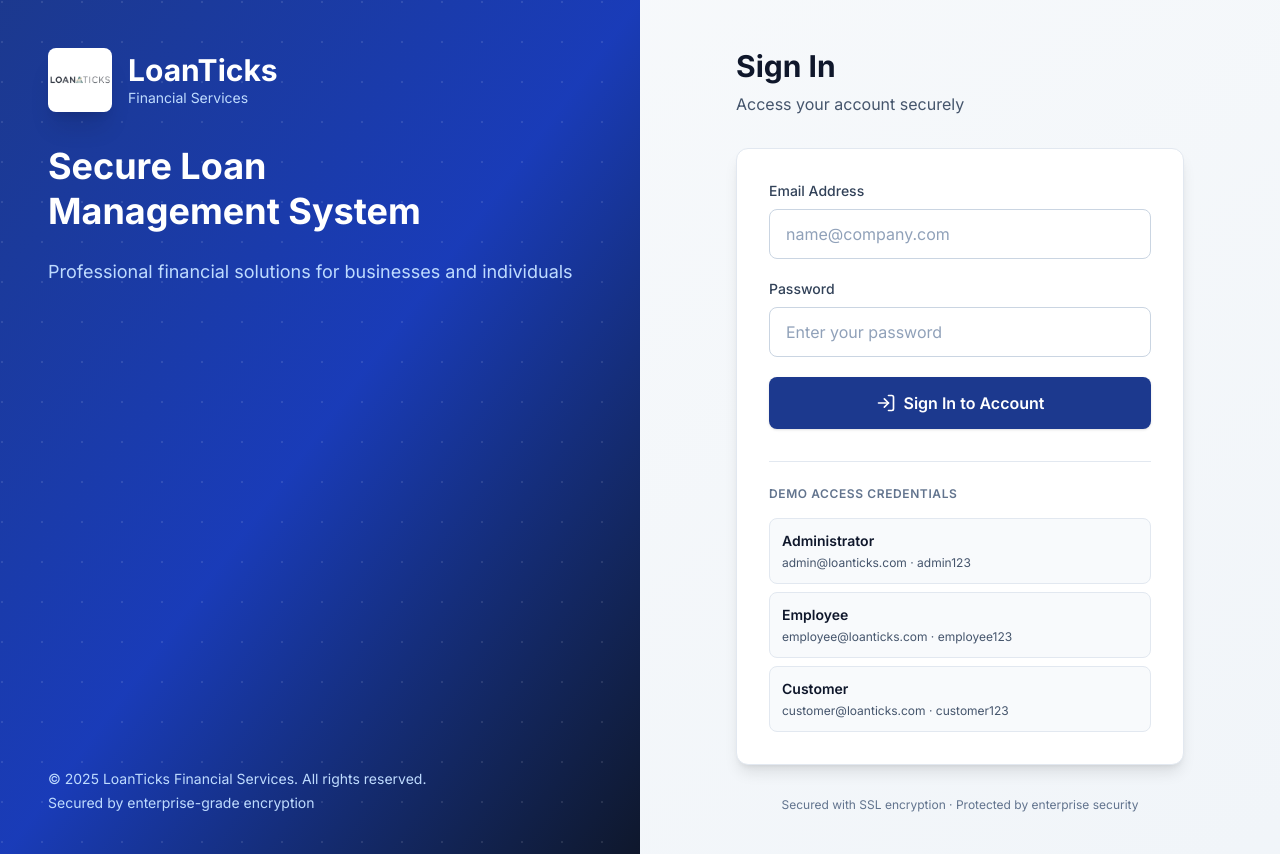
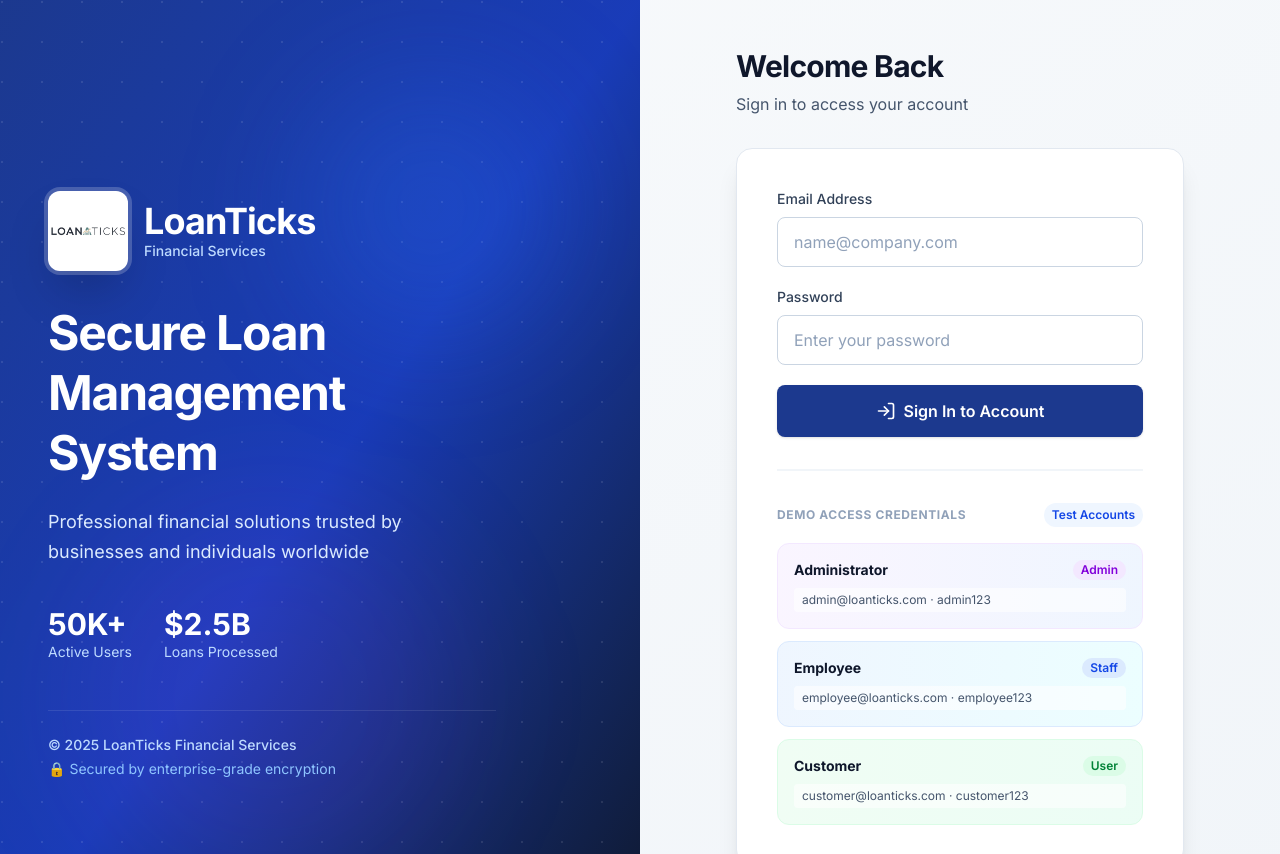
Before and after one commit to ShaheerSaud2004/LoanTicks, a Next.js app: page /login in a window 1280 px wide. Shown: the top 854 px of the page. Built offline with nearby package versions, Linux system fonts and the light colour scheme.

Commit message:
💎 Premium UI polish - Enhanced spacing, typography, and visual hierarchy

```diff
--- a/app/login/page.tsx
+++ b/app/login/page.tsx
@@ -52,36 +52,53 @@ export default function LoginPage() {
   return (
     <div className="min-h-screen flex bg-gradient-to-br from-slate-50 to-slate-100">
       {/* Left Side - Branding */}
-      <div className="hidden lg:flex lg:w-1/2 bg-gradient-to-br from-blue-900 via-blue-800 to-slate-900 p-12 flex-col justify-between relative overflow-hidden">
+      <div className="hidden lg:flex lg:w-1/2 bg-gradient-to-br from-blue-900 via-blue-800 to-slate-900 p-12 flex-col justify-center relative overflow-hidden">
         {/* Background pattern */}
         <div className="absolute inset-0 opacity-10">
           <div className="absolute inset-0" style={{backgroundImage: 'radial-gradient(circle at 2px 2px, white 1px, transparent 0)', backgroundSize: '40px 40px'}}></div>
         </div>
 
-        <div className="relative z-10">
+        {/* Animated circles */}
+        <div className="absolute top-20 right-20 w-64 h-64 bg-blue-500/20 rounded-full blur-3xl animate-pulse"></div>
+        <div className="absolute bottom-20 left-20 w-96 h-96 bg-purple-500/10 rounded-full blur-3xl animate-pulse" style={{animationDelay: '1s'}}></div>
+
+        <div className="relative z-10 max-w-md">
+          <div className="mb-12">
             <div className="flex items-center gap-4 mb-8">
-            <div className="h-16 w-16 bg-white rounded-lg flex items-center justify-center shadow-xl overflow-hidden">
+              <div className="h-20 w-20 bg-white rounded-xl flex items-center justify-center shadow-2xl overflow-hidden ring-4 ring-white/20">
                 <img src="/logo.jpg" alt="LoanTicks" className="h-full w-full object-contain" />
               </div>
               <div>
-              <h1 className="text-3xl font-bold text-white">LoanTicks</h1>
-              <p className="text-blue-200 text-sm">Financial Services</p>
+                <h1 className="text-4xl font-bold text-white tracking-tight">LoanTicks</h1>
+                <p className="text-blue-200 text-sm font-medium">Financial Services</p>
               </div>
             </div>
 
             <div className="space-y-6 text-white">
-            <h2 className="text-4xl font-bold leading-tight">
-              Secure Loan<br/>Management System
+              <h2 className="text-5xl font-bold leading-tight tracking-tight">
+                Secure Loan<br/>Management<br/>System
               </h2>
-            <p className="text-blue-200 text-lg">
-              Professional financial solutions for businesses and individuals
+              <p className="text-blue-100 text-lg leading-relaxed">
+                Professional financial solutions trusted by businesses and individuals worldwide
               </p>
+
+              <div className="flex items-center gap-8 pt-4">
+                <div>
+                  <div className="text-3xl font-bold">50K+</div>
+                  <div className="text-blue-200 text-sm">Active Users</div>
+                </div>
+                <div>
+                  <div className="text-3xl font-bold">$2.5B</div>
+                  <div className="text-blue-200 text-sm">Loans Processed</div>
+                </div>
+              </div>
             </div>
           </div>
 
-        <div className="relative z-10 text-blue-200 text-sm">
-          <p>© 2025 LoanTicks Financial Services. All rights reserved.</p>
-          <p className="mt-1">Secured by enterprise-grade encryption</p>
+          <div className="text-blue-200 text-sm border-t border-white/10 pt-6">
+            <p className="font-medium">© 2025 LoanTicks Financial Services</p>
+            <p className="mt-1 text-blue-300">🔒 Secured by enterprise-grade encryption</p>
+          </div>
         </div>
       </div>
 
@@ -89,30 +106,30 @@ export default function LoginPage() {
       <div className="w-full lg:w-1/2 flex items-center justify-center p-6 sm:p-12">
         <div className="w-full max-w-md space-y-8">
           {/* Mobile Logo */}
-          <div className="lg:hidden text-center mb-8">
-            <div className="inline-flex items-center gap-3">
-              <div className="h-12 w-12 bg-blue-900 rounded-lg flex items-center justify-center overflow-hidden">
+          <div className="lg:hidden text-center mb-10">
+            <div className="inline-flex items-center gap-3 bg-white rounded-2xl p-4 shadow-lg border border-slate-200">
+              <div className="h-14 w-14 bg-blue-900 rounded-xl flex items-center justify-center overflow-hidden">
                 <img src="/logo.jpg" alt="LoanTicks" className="h-full w-full object-contain" />
               </div>
               <div className="text-left">
                 <h1 className="text-2xl font-bold text-slate-900">LoanTicks</h1>
-                <p className="text-slate-600 text-xs">Financial Services</p>
+                <p className="text-slate-600 text-xs font-medium">Financial Services</p>
               </div>
             </div>
           </div>
 
           {/* Login Header */}
-          <div>
-            <h2 className="text-3xl font-bold text-slate-900">
-              Sign In
+          <div className="text-center lg:text-left">
+            <h2 className="text-3xl font-bold text-slate-900 tracking-tight">
+              Welcome Back
             </h2>
             <p className="mt-2 text-slate-600">
-              Access your account securely
+              Sign in to access your account
             </p>
           </div>
 
           {/* Login Form */}
-          <div className="bg-white rounded-xl shadow-lg border border-slate-200 p-8">
+          <div className="bg-white rounded-2xl shadow-xl border border-slate-200 p-8 lg:p-10">
           <form className="space-y-5" onSubmit={handleSubmit}>
             {/* Loading Status */}
             {loading && (
@@ -197,29 +214,50 @@ export default function LoginPage() {
           </form>
 
           {/* Demo Credentials */}
-          <div className="mt-8 pt-6 border-t border-slate-200">
-            <p className="text-xs font-semibold text-slate-500 mb-4 uppercase tracking-wider">
+          <div className="mt-8 pt-8 border-t-2 border-slate-100">
+            <div className="flex items-center justify-between mb-4">
+              <p className="text-xs font-bold text-slate-400 uppercase tracking-wider">
                 Demo Access Credentials
               </p>
-            <div className="space-y-2 text-sm">
-              <div className="bg-slate-50 border border-slate-200 p-3 rounded-lg">
-                <div className="font-semibold text-slate-900 mb-1">Administrator</div>
-                <div className="text-slate-600 text-xs font-mono">admin@loanticks.com · admin123</div>
+              <span className="text-xs bg-blue-50 text-blue-700 px-2 py-1 rounded-full font-semibold">Test Accounts</span>
             </div>
-              <div className="bg-slate-50 border border-slate-200 p-3 rounded-lg">
-                <div className="font-semibold text-slate-900 mb-1">Employee</div>
-                <div className="text-slate-600 text-xs font-mono">employee@loanticks.com · employee123</div>
+            <div className="space-y-3">
+              <div className="group bg-gradient-to-r from-purple-50 to-blue-50 border border-purple-100 p-4 rounded-xl hover:shadow-md transition-all cursor-pointer">
+                <div className="flex items-center justify-between mb-2">
+                  <div className="font-bold text-slate-900 text-sm">Administrator</div>
+                  <span className="text-xs bg-purple-100 text-purple-700 px-2 py-0.5 rounded-full font-semibold">Admin</span>
                 </div>
-              <div className="bg-slate-50 border border-slate-200 p-3 rounded-lg">
-                <div className="font-semibold text-slate-900 mb-1">Customer</div>
-                <div className="text-slate-600 text-xs font-mono">customer@loanticks.com · customer123</div>
+                <div className="text-slate-600 text-xs font-mono bg-white/60 px-2 py-1 rounded">admin@loanticks.com · admin123</div>
+              </div>
+              <div className="group bg-gradient-to-r from-blue-50 to-cyan-50 border border-blue-100 p-4 rounded-xl hover:shadow-md transition-all cursor-pointer">
+                <div className="flex items-center justify-between mb-2">
+                  <div className="font-bold text-slate-900 text-sm">Employee</div>
+                  <span className="text-xs bg-blue-100 text-blue-700 px-2 py-0.5 rounded-full font-semibold">Staff</span>
+                </div>
+                <div className="text-slate-600 text-xs font-mono bg-white/60 px-2 py-1 rounded">employee@loanticks.com · employee123</div>
+              </div>
+              <div className="group bg-gradient-to-r from-green-50 to-emerald-50 border border-green-100 p-4 rounded-xl hover:shadow-md transition-all cursor-pointer">
+                <div className="flex items-center justify-between mb-2">
+                  <div className="font-bold text-slate-900 text-sm">Customer</div>
+                  <span className="text-xs bg-green-100 text-green-700 px-2 py-0.5 rounded-full font-semibold">User</span>
+                </div>
+                <div className="text-slate-600 text-xs font-mono bg-white/60 px-2 py-1 rounded">customer@loanticks.com · customer123</div>
               </div>
             </div>
           </div>
         </div>
 
-        <div className="mt-8 text-center text-xs text-slate-500">
-          <p>Secured with SSL encryption · Protected by enterprise security</p>
+        <div className="mt-10 text-center">
+          <div className="flex items-center justify-center gap-6 text-xs text-slate-400">
+            <div className="flex items-center gap-1">
+              <span className="text-green-500">●</span>
+              <span>SSL Secured</span>
+            </div>
+            <div className="flex items-center gap-1">
+              <span className="text-blue-500">●</span>
+              <span>Bank-Grade Security</span>
+            </div>
+          </div>
         </div>
       </div>
       </div>
```
Lines whose indentation alone changed are shown as unchanged.
